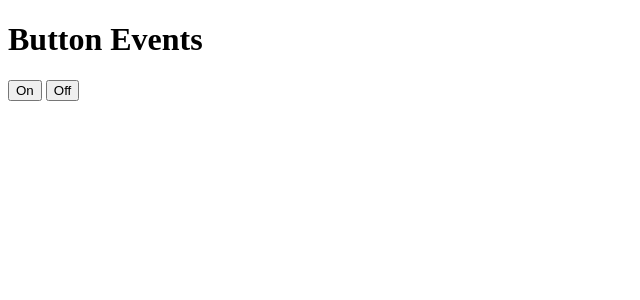
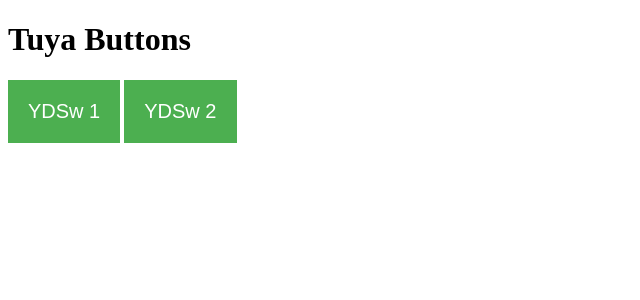
Before and after one commit to Gfiles/btnsTuya, a Flask app: page / in a window 1280 px wide. Shown: the top 300 px of the page, without its empty margins (0-640 px from the left). Run offline with Flask 3, Linux system fonts and the light colour scheme.

Commit message:
Button runs tuya comands

```diff
--- a/app.py
+++ b/app.py
@@ -9,8 +9,12 @@
 
 @app.route('/execute_batch', methods=['POST'])
 def execute_batch():
-    button_value = request.form['button_value']
-    batch_file = f"batch_{button_value}.cmd"  # Adjust batch file name as needed
+    #button_value = request.form['button_value']
+    #batch_file = f"batch_{button_value}.cmd"  # Adjust batch file name as needed
+    btnNum = request.form.get('btnNum')
+    btnState = request.form.get('btnState')
+    print(f"{btnState} {btnNum}")
+    batch_file = "batch_on.cmd"  # Replace with your batch file name
     try:
         result = subprocess.run(batch_file, shell=True, capture_output=True, text=True)
         if result.returncode == 0:
--- a/templates/index.html
+++ b/templates/index.html
@@ -1,13 +1,55 @@
 <!DOCTYPE html>
 <html>
     <head>
-        <title>Button Events and Batch File Execution</title>
+        <title>Tuya Switches</title>
+        <style>
+            .button {
+                padding: 20px;
+                font-size: 20px;
+                background-color: #4CAF50;
+                color: white;
+                border: none;
+                cursor: pointer;
+            }
+
+            .button:hover {
+                background-color: #3e8e41;
+
+            }
+
+            .button.off {
+                background-color: #f44336;
+            }
+        </style>
     </head>
     <body>
-        <h1>Button Events</h1>
-        <form method="POST" action="/execute_batch">
-            <button type="submit" name="button_value" value="on">On</button>
-            <button type="submit" name="button_value" value="off">Off</button>
-        </form>
-</body>
+        <h1>Tuya Buttons</h1>
+        <button class="button" id="1" onclick="executeBatch(this)">YDSw 1</button>
+        <button class="button" id="2" onclick="executeBatch(this)">YDSw 2</button>
+        <script>
+            function executeBatch(btn) {
+                var xhr = new XMLHttpRequest();
+                var btnNum = btn.id;
+                if (btn.classList.contains("off")) {
+                    btn.classList.remove("off");
+                    // Execute your command-line file here
+                    var btnState = "On";
+                } else {
+                    btn.classList.add("off");
+                    var btnState = "Off";
+                }
+                //alert("Button " + (btnNum) + " was clicked.");
+                xhr.open("POST", "/execute_batch", true);
+                xhr.setRequestHeader("Content-type", "application/x-www-form-urlencoded");
+                xhr.onreadystatechange = function() {
+                    if (xhr.readyState == 4 && xhr.status == 200) {
+                    // Handle the response from the server
+
+                    console.log(xhr.responseText);
+                    }
+                };
+                xhr.send("btnNum=" + encodeURIComponent(btnNum) + "&btnState=" + encodeURIComponent(btnState))
+            }
+        </script>
+    </body>
 </html>
```
Also changed, not shown: 1 other file.
